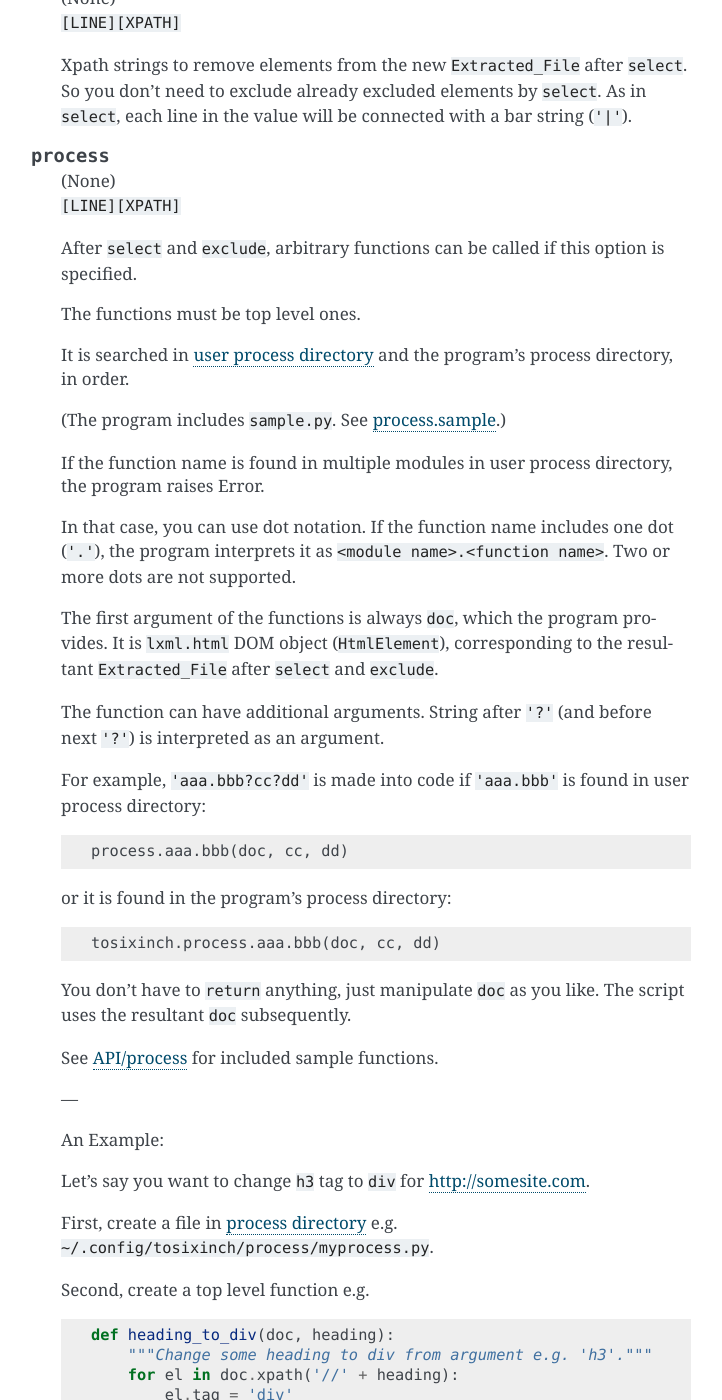
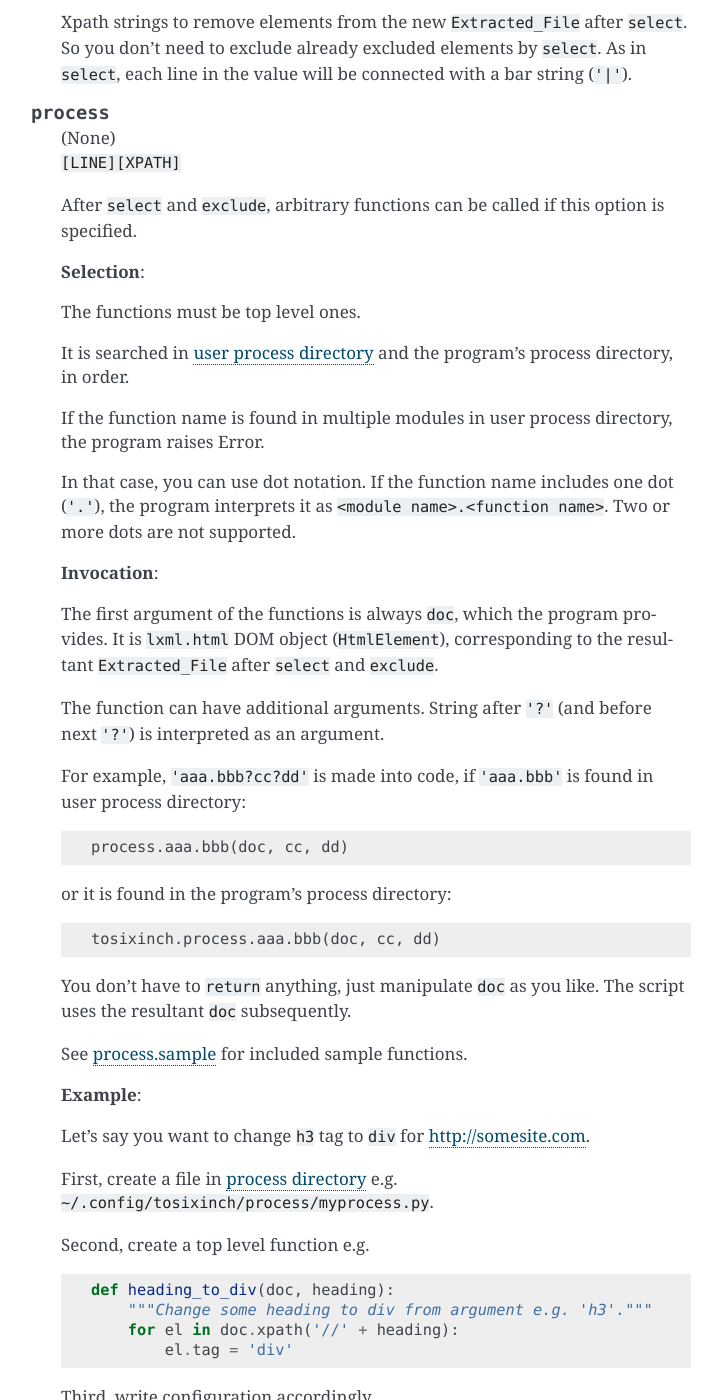
Before and after one commit to openandclose/tosixinch, a Sphinx documentation site: the page built from docs/options.rst, in a window 1280 px wide and 1400 px high, scrolled down 13156 px. Shown: the whole window, without its empty margins (389-1111 px from the left). Built offline with Sphinx 7.4.7, drawn with Linux system fonts in a browser that asks for light colours; some of the changed text lies outside the part shown.

Commit message:
(small edits) (repository wide)

```diff
--- a/docs/options.rst
+++ b/docs/options.rst
@@ -642,10 +643,6 @@
     The files must be in ``css directory``,
     just the filenames (not full path).
 
-    The script includes sample css ``sample.t.css``,
-    and as a special case, it can be abbreviated as ``sample``
-    (default).
-
 .. confopt:: cnvopts
 
     | (None)
@@ -738,13 +735,12 @@
     After ``select`` and ``exclude``, arbitrary functions can be called
     if this option is specified.
 
+    **Selection**:
+
     The functions must be top level ones.
 
     It is searched in `user process directory <overview.html#dword-process_directory>`__
     and the program's process directory, in order.
-
-    (The program includes ``sample.py``.
-    See `process.sample <api.html#module-tosixinch.process.sample>`__.)
 
     If the function name is found in multiple modules
     in user process directory, the program raises Error.
@@ -753,6 +749,8 @@
     If the function name includes one dot (``'.'``),
     the program interprets it as ``<module name>.<function name>``.
     Two or more dots are not supported.
+
+    **Invocation**:
 
     The first argument of the functions is always ``doc``,
     which the program provides.
@@ -763,7 +761,7 @@
     The function can have additional arguments.
     String after ``'?'`` (and before next ``'?'``) is interpreted as an argument.
 
-    For example, ``'aaa.bbb?cc?dd'`` is made into code
+    For example, ``'aaa.bbb?cc?dd'`` is made into code,
     if ``'aaa.bbb'`` is found in user process directory:
 
     .. code-block:: none
@@ -780,11 +778,9 @@
     just manipulate ``doc`` as you like.
     The script uses the resultant ``doc`` subsequently.
 
-    See `API/process <api.html#process>`__ for included sample functions.
+    See `process.sample <api.html#module-tosixinch.process.sample>`__ for included sample functions.
 
-    ---
-
-    An Example:
+    **Example**:
 
     Let's say you want to change ``h3`` tag to ``div`` for http://somesite.com.
 
--- a/docs/overview.rst
+++ b/docs/overview.rst
@@ -528,7 +528,10 @@
 
     ``'0'``, ``'no'``, ``'false'`` and ``'off'`` are interpreted as ``False``.
 
-    It accepts only one of the eight (case insensitive).
+    ``''`` is interpreted as ``None``
+    (the same as ``False`` in many contexts. Normally do not use it. ).
+
+    It accepts only one of the nine (case insensitive).
 
 .. dword:: COMMA
 
```
Also changed, not shown: other parts of docs/options.rst (+3 -2 lines), docs/topics.rst (+5 -4 lines), 1 other file.
